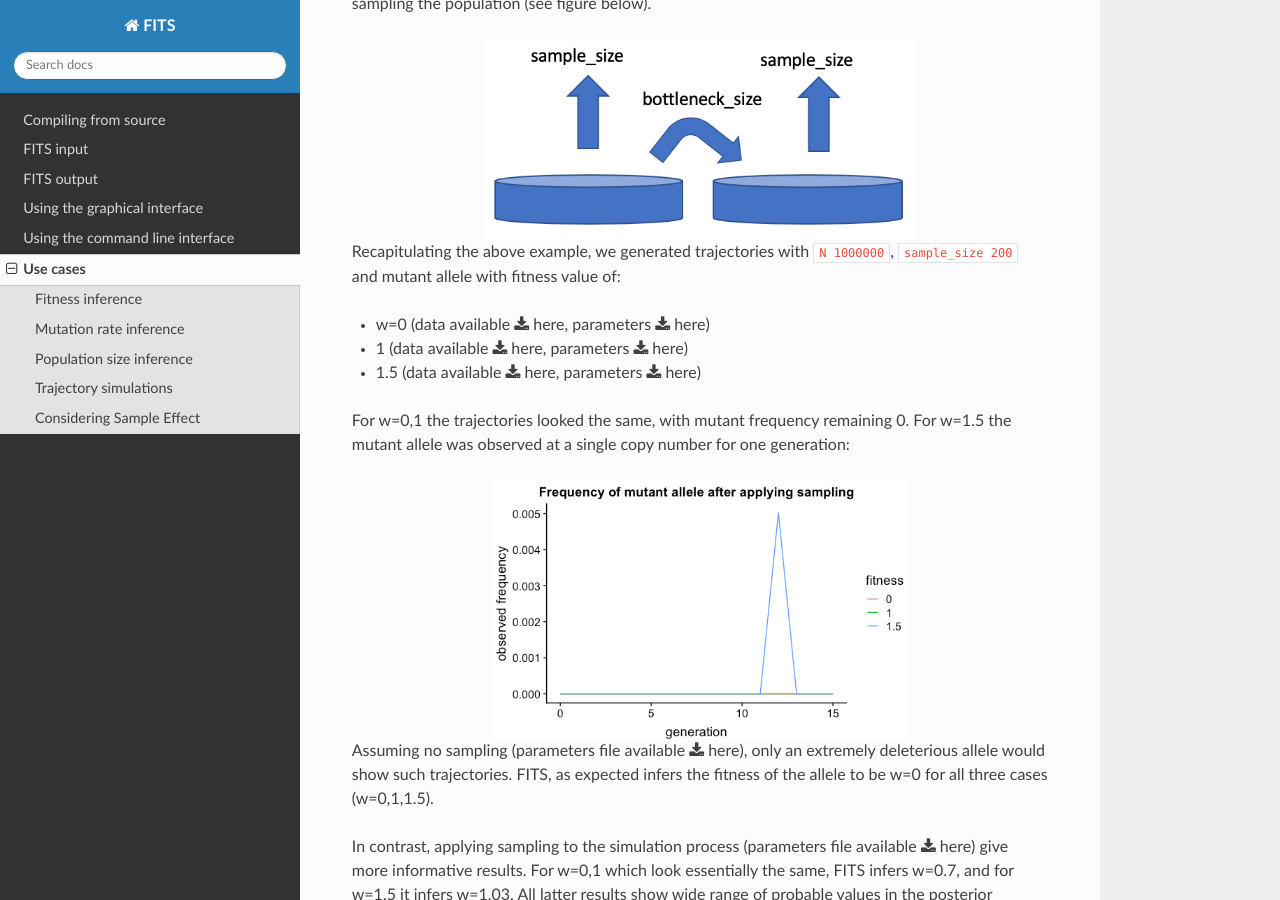
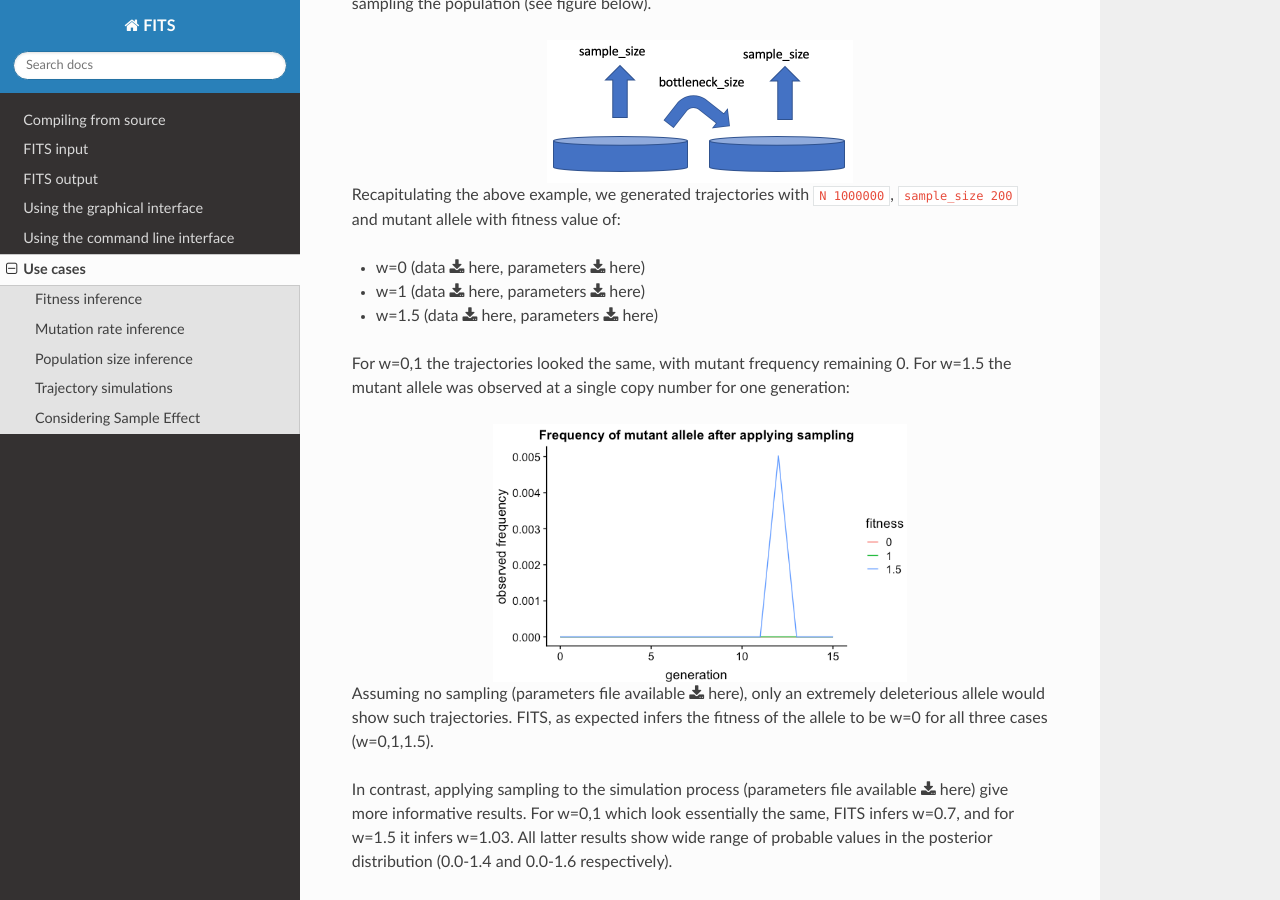
Before and after one commit to Stern-Lab/FITS, a Sphinx documentation site: the page built from docs/source/use_cases.rst, in a window 1280 px wide and 900 px high, scrolled down 5109 px. Built offline with Sphinx 7.4.7 and the Read the Docs theme 2.0.0, drawn with Linux system fonts in a browser that asks for light colours; formulas are drawn with MathJax 3.

Commit message:
Update use_cases.rst

```diff
--- a/docs/source/use_cases.rst
+++ b/docs/source/use_cases.rst
@@ -125,15 +125,15 @@ Considering Sample Effect
 | Sequencing mights give a biased view on the population. For example, for a population of 10\ :sup:`6`\ only 200 genomes might be actually sequenced. FITS can account for this sample effect using the ``sample_size`` parameter. If this parameter is used, the frequency data given as output (single trajectory) or used for comparison against the experimental data (durig inference) comes from re-sampling the population (see figure below).
 
 .. figure:: screens/bottleneck_sample.png
-    :scale: 70%
+    :scale: 50%
     :align: center
     :alt: Bottleneck vs. sample size
     :figclass: align-center
 
 | Recapitulating the above example, we generated trajectories with ``N 1000000``, ``sample_size 200`` and mutant allele with fitness value of:
-+ w=0 (data available :download:`here <examples/sample_effect/sim_data_w0.txt>`, parameters :download:`here <examples/sample_effect/params_simulate_w0.txt>`)
-+ 1 (data available :download:`here <examples/sample_effect/sim_data_w1.txt>`, parameters :download:`here <examples/sample_effect/params_simulate_w1.txt>`)
-+ 1.5 (data available :download:`here <examples/sample_effect/sim_data_w1.5.txt>`, parameters :download:`here <examples/sample_effect/params_simulate_w1.5.txt>`)
++ w=0 (data :download:`here <examples/sample_effect/sim_data_w0.txt>`, parameters :download:`here <examples/sample_effect/params_simulate_w0.txt>`)
++ w=1 (data :download:`here <examples/sample_effect/sim_data_w1.txt>`, parameters :download:`here <examples/sample_effect/params_simulate_w1.txt>`)
++ w=1.5 (data :download:`here <examples/sample_effect/sim_data_w1.5.txt>`, parameters :download:`here <examples/sample_effect/params_simulate_w1.5.txt>`)
 
 For w=0,1 the trajectories looked the same, with mutant frequency remaining 0. For w=1.5 the mutant allele was observed at a single copy number for one generation:
 
```
